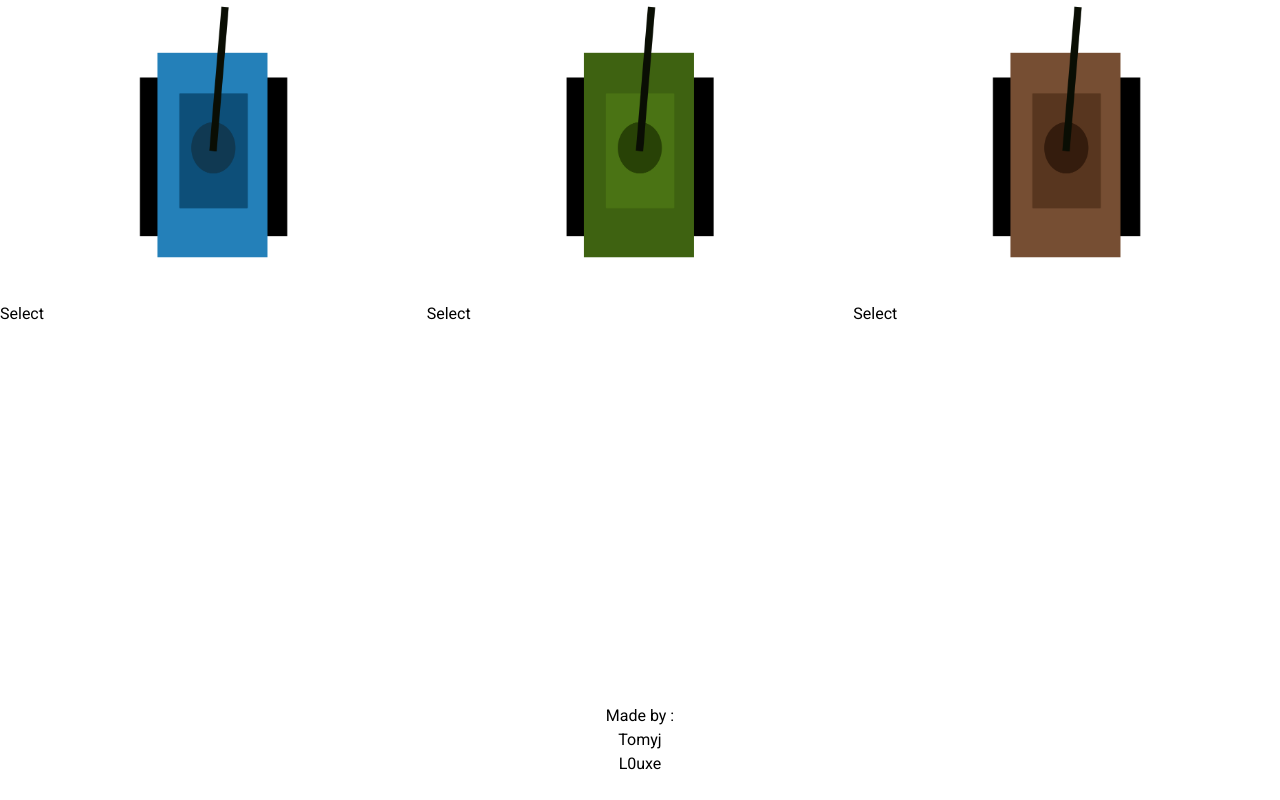
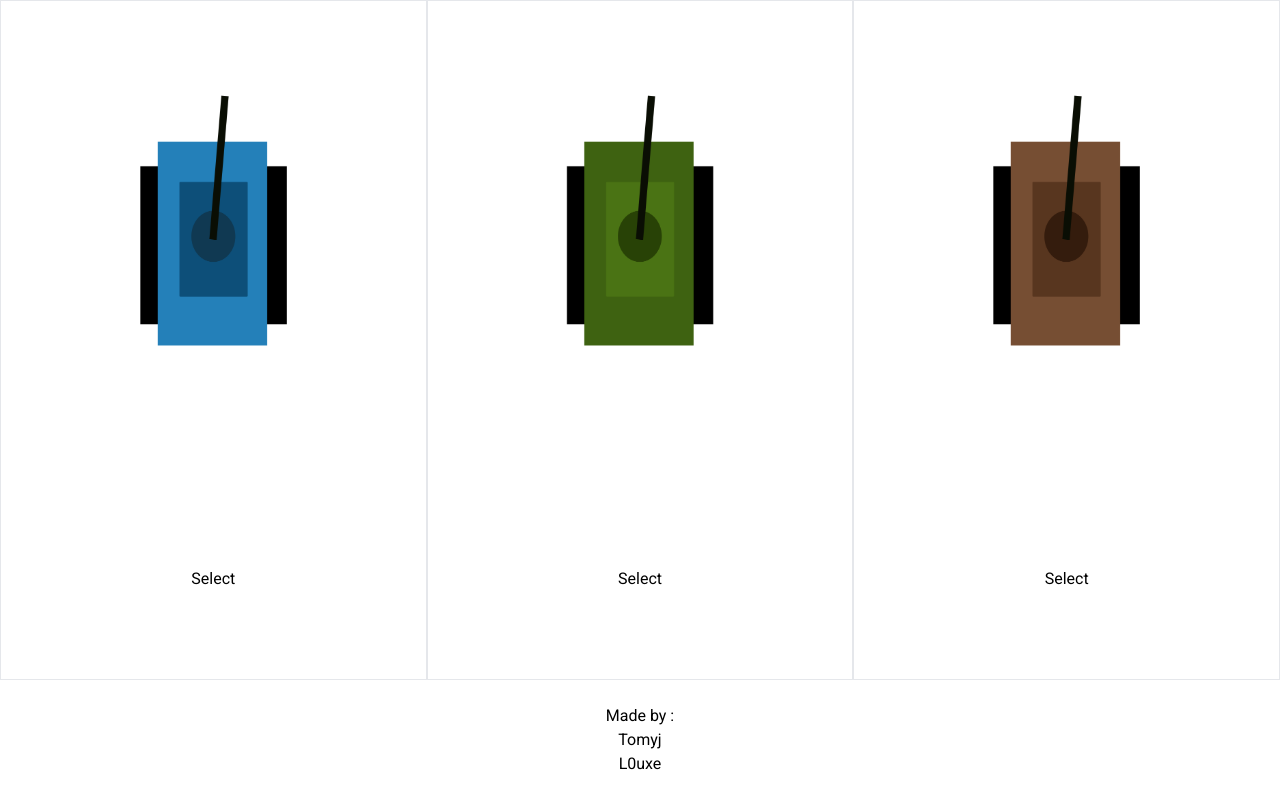
Before and after one commit to TomJegou/TANK-CONQUEROR, a Next.js app: page /skinTankMenu in a window 1280 px wide. Built offline with nearby package versions, Linux system fonts and the light colour scheme.

Commit message:
insert menu skin tank

```diff
--- a/src/components/ButtonSelection.js
+++ b/src/components/ButtonSelection.js
@@ -28,7 +28,9 @@ export default function ButtonSelection ({ href, text, keyWord, sendDataToMenu,
             <Link
                 className="flex flex-row flex-wrap justify-center items-center h-11 text-4xl"
                 href={href}
-                style={{color: textColor}}>{text}</Link>
+                style={{color: textColor}}>
+                    {text}
+            </Link>
             <motion.div
                 ref={scope}
                 className="h-[0.2vh] rounded-sm"
--- a/src/components/ShowcaseSkinTank.js
+++ b/src/components/ShowcaseSkinTank.js
@@ -7,9 +7,9 @@ export default function ShowcaseSkinTank ({ srcTank, href, tankColor }) {
     }
 
     return (
-        <div className="" onClick={handleClick}>
+        <div className="flex flex-col flex-wrap justify-around items-center border" onClick={handleClick}>
             <Image src={srcTank} />
-            <Link href={href}>Select</Link>
+            <Link href={href} className="">Select</Link>
         </div>
     )
 }
--- a/src/pages/iaMenu.js
+++ b/src/pages/iaMenu.js
@@ -23,9 +23,9 @@ export default function IaMenu (){
                 <Menu
                     title={"Choose the IA difficulty"}
                     listChoices={[
-                        {text: "Easy", href: "/soloGame"},
-                        {text: "Medium", href: "/soloGame"},
-                        {text: "Hard", href: "/soloGame"},
+                        {text: "Easy", href: "/skinTankMenu"},
+                        {text: "Medium", href: "/skinTankMenu"},
+                        {text: "Hard", href: "/skinTankMenu"},
                     ]}
                     keyWord={"iaDifficulty"}
                     sendDataToPage={handleDataFromButton}
```
